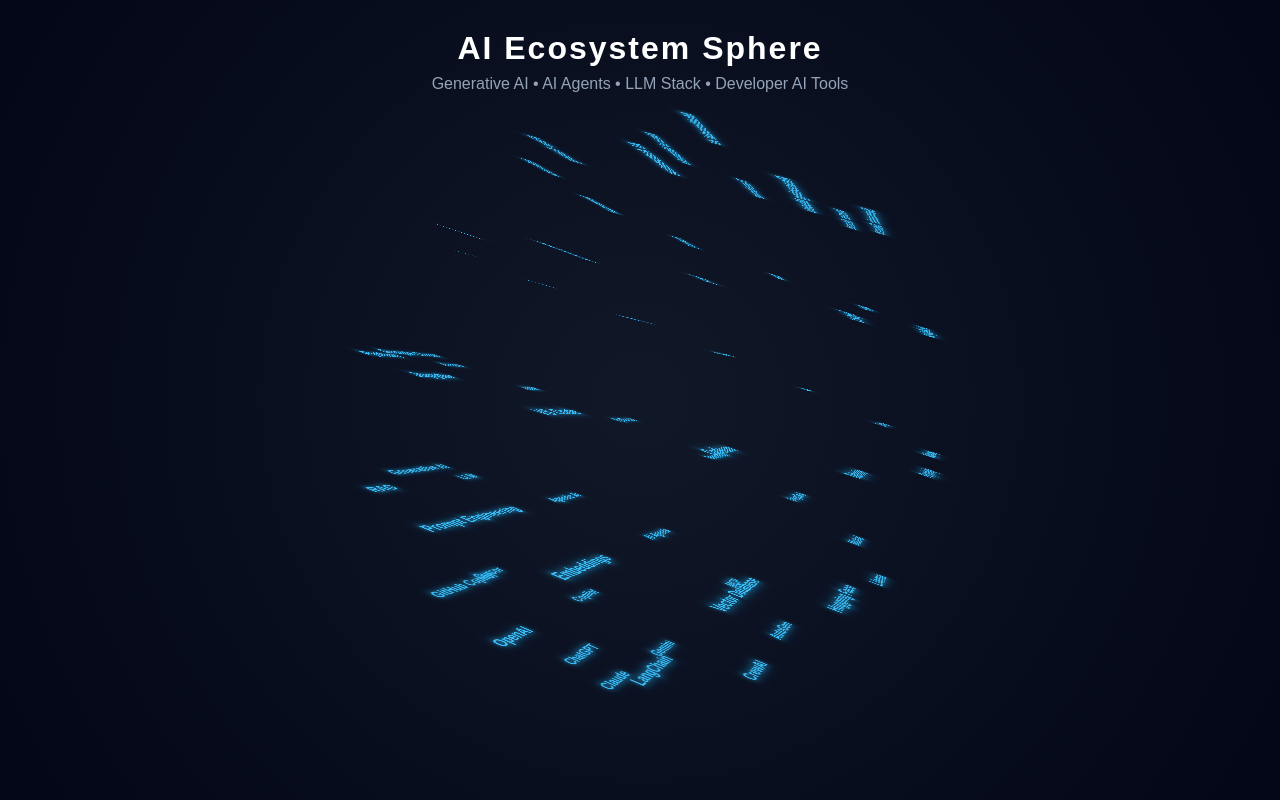
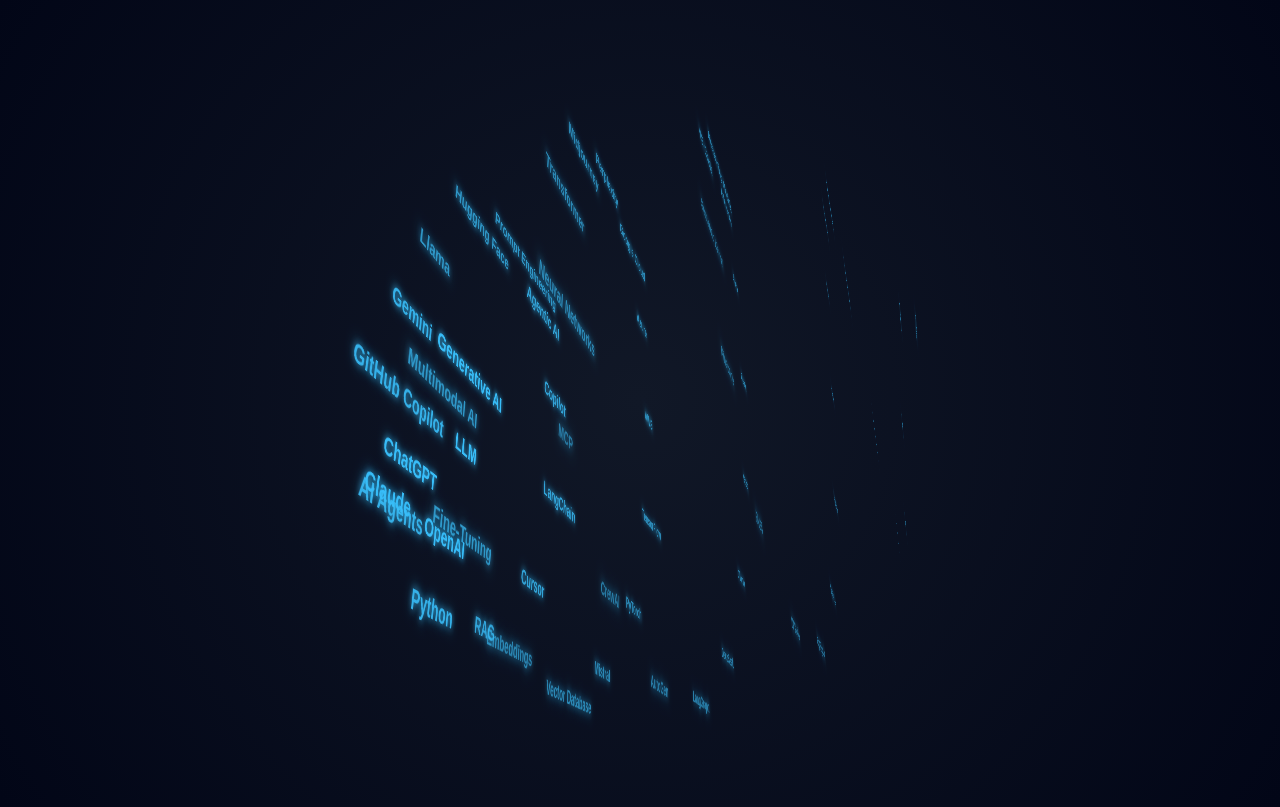
Before and after one commit to anshuljain90/ai-word-sphere, a plain HTML site: page index.html in a window 1280 px wide. Drawn offline with nearby package versions, Linux system fonts and the light colour scheme.

Commit message:
feat(sphere): make rotation mouse-driven and weight word sizes
- Remove static title/subtitle and CSS keyframe spin
- Drive sphere rotation via requestAnimationFrame; cursor offset from
  screen center controls spin direction and speed (centered = stop)
- Add per-word weights so common terms (ChatGPT, Claude, LLM, etc.)
  render larger and more opaque than niche ones

```diff
--- a/index.html
+++ b/index.html
@@ -37,7 +37,7 @@
       width: 700px;
       height: 700px;
       transform-style: preserve-3d;
-      animation: rotateSphere 25s linear infinite;
+      will-change: transform;
     }
 
     .tag {
@@ -45,142 +45,114 @@
       top: 50%;
       left: 50%;
       transform-style: preserve-3d;
-      font-size: 18px;
       font-weight: bold;
       color: #38bdf8;
       text-shadow:
         0 0 8px rgba(56,189,248,0.8),
         0 0 16px rgba(56,189,248,0.6);
-      transition: all 0.3s ease;
+      transition: color 0.3s ease, text-shadow 0.3s ease;
       white-space: nowrap;
       cursor: pointer;
     }
 
     .tag:hover {
       color: #ffffff;
-      transform: scale(1.4) !important;
       text-shadow:
         0 0 12px #fff,
         0 0 22px #38bdf8,
         0 0 40px #38bdf8;
     }
-
-    @keyframes rotateSphere {
-      from {
-        transform: rotateY(0deg) rotateX(0deg);
-      }
-      to {
-        transform: rotateY(360deg) rotateX(360deg);
-      }
-    }
-
-    .title {
-      position: absolute;
-      top: 30px;
-      width: 100%;
-      text-align: center;
-      font-size: 32px;
-      font-weight: bold;
-      color: white;
-      letter-spacing: 2px;
-      z-index: 10;
-    }
-
-    .subtitle {
-      position: absolute;
-      top: 75px;
-      width: 100%;
-      text-align: center;
-      font-size: 16px;
-      color: #94a3b8;
-      z-index: 10;
-    }
   </style>
 </head>
 <body>
-
-  <div class="title">AI Ecosystem Sphere</div>
-  <div class="subtitle">
-    Generative AI • AI Agents • LLM Stack • Developer AI Tools
-  </div>
 
   <div id="tag-cloud">
     <div class="sphere" id="sphere"></div>
   </div>
 
   <script>
+    // [word, weight] — higher weight = bigger and more prominent
     const words = [
-      "ChatGPT",
-      "Claude",
-      "Gemini",
-      "Copilot",
-      "Cursor",
-      "GitHub Copilot",
-      "OpenAI",
-      "LangChain",
-      "CrewAI",
-      "AutoGen",
-      "MCP",
-      "AI Agents",
-      "Agentic AI",
-      "LLM",
-      "Generative AI",
-      "RAG",
-      "Prompt Engineering",
-      "Embeddings",
-      "Vector Database",
-      "Hugging Face",
-      "Llama",
-      "Mistral",
-      "DeepSeek",
-      "TensorFlow",
-      "PyTorch",
-      "AWS",
-      "Azure",
-      "Google Cloud",
-      "Python",
-      "Jupyter",
-      "VS Code",
-      "Codeium",
-      "Tabnine",
-      "Perplexity",
-      "Midjourney",
-      "Runway",
-      "Sora",
-      "LangGraph",
-      "Semantic Kernel",
-      "Pinecone",
-      "FAISS",
-      "Ollama",
-      "LM Studio",
-      "AnythingLLM",
-      "Groq",
-      "Together AI",
-      "Replicate",
-      "Vercel",
-      "Replit",
-      "Devin",
-      "Amazon Q",
-      "NotebookLM",
-      "Inference",
-      "Fine-Tuning",
-      "AI Automation",
-      "Reasoning Models",
-      "Semantic Search",
-      "Vector Search",
-      "Transformer",
-      "Neural Networks",
-      "Multimodal AI"
+      ["ChatGPT", 10],
+      ["Claude", 10],
+      ["OpenAI", 10],
+      ["LLM", 10],
+      ["Generative AI", 10],
+      ["Gemini", 9],
+      ["GitHub Copilot", 9],
+      ["AI Agents", 9],
+      ["Python", 9],
+      ["RAG", 8],
+      ["Cursor", 8],
+      ["LangChain", 8],
+      ["Copilot", 8],
+      ["Agentic AI", 8],
+      ["Prompt Engineering", 7],
+      ["Hugging Face", 7],
+      ["Llama", 7],
+      ["Multimodal AI", 7],
+      ["Fine-Tuning", 7],
+      ["Embeddings", 6],
+      ["Vector Database", 6],
+      ["Mistral", 6],
+      ["PyTorch", 6],
+      ["TensorFlow", 6],
+      ["AWS", 6],
+      ["Azure", 6],
+      ["Google Cloud", 6],
+      ["Perplexity", 6],
+      ["Midjourney", 6],
+      ["Transformer", 6],
+      ["Neural Networks", 6],
+      ["MCP", 5],
+      ["CrewAI", 5],
+      ["AutoGen", 5],
+      ["LangGraph", 5],
+      ["DeepSeek", 5],
+      ["Ollama", 5],
+      ["Groq", 5],
+      ["Devin", 5],
+      ["Sora", 5],
+      ["Inference", 5],
+      ["Reasoning Models", 5],
+      ["VS Code", 5],
+      ["Semantic Kernel", 4],
+      ["Pinecone", 4],
+      ["FAISS", 4],
+      ["LM Studio", 4],
+      ["AnythingLLM", 4],
+      ["Together AI", 4],
+      ["Replicate", 4],
+      ["Vercel", 4],
+      ["Replit", 4],
+      ["Amazon Q", 4],
+      ["NotebookLM", 4],
+      ["AI Automation", 4],
+      ["Semantic Search", 4],
+      ["Vector Search", 4],
+      ["Codeium", 4],
+      ["Tabnine", 4],
+      ["Runway", 4],
+      ["Jupyter", 4]
     ];
 
     const sphere = document.getElementById("sphere");
-
     const radius = 280;
 
-    words.forEach((word, i) => {
+    const minWeight = Math.min(...words.map(w => w[1]));
+    const maxWeight = Math.max(...words.map(w => w[1]));
+    const minFont = 12;
+    const maxFont = 30;
+
+    words.forEach(([word, weight], i) => {
       const tag = document.createElement("div");
       tag.className = "tag";
       tag.innerText = word;
+
+      const t = (weight - minWeight) / (maxWeight - minWeight);
+      const fontSize = minFont + t * (maxFont - minFont);
+      tag.style.fontSize = fontSize + "px";
+      tag.style.opacity = (0.55 + 0.45 * t).toFixed(2);
 
       const phi = Math.acos(-1 + (2 * i) / words.length);
       const theta = Math.sqrt(words.length * Math.PI) * phi;
@@ -189,20 +161,34 @@
       const y = radius * Math.sin(theta) * Math.sin(phi);
       const z = radius * Math.cos(phi);
 
-      tag.style.transform =
-        `translate3d(${x}px, ${y}px, ${z}px)`;
+      tag.style.transform = `translate3d(${x}px, ${y}px, ${z}px)`;
 
       sphere.appendChild(tag);
     });
 
-    // Mouse interaction
+    // Mouse-driven rotation: cursor position relative to screen center
+    // controls spin direction & speed. Cursor at center = sphere stops.
+    let rotX = -20;
+    let rotY = 0;
+    let velX = 0.15;
+    let velY = 0.25;
+
     document.addEventListener("mousemove", (e) => {
-      const x = (window.innerWidth / 2 - e.clientX) / 50;
-      const y = (window.innerHeight / 2 - e.clientY) / 50;
+      const cx = window.innerWidth / 2;
+      const cy = window.innerHeight / 2;
+      const dx = (e.clientX - cx) / cx;
+      const dy = (e.clientY - cy) / cy;
+      velY = dx * 1.5;
+      velX = -dy * 1.5;
+    });
 
-      sphere.style.transform =
-        `rotateY(${x}deg) rotateX(${y}deg)`;
-    });
+    function animate() {
+      rotX += velX;
+      rotY += velY;
+      sphere.style.transform = `rotateX(${rotX}deg) rotateY(${rotY}deg)`;
+      requestAnimationFrame(animate);
+    }
+    animate();
   </script>
 
 </body>
```
